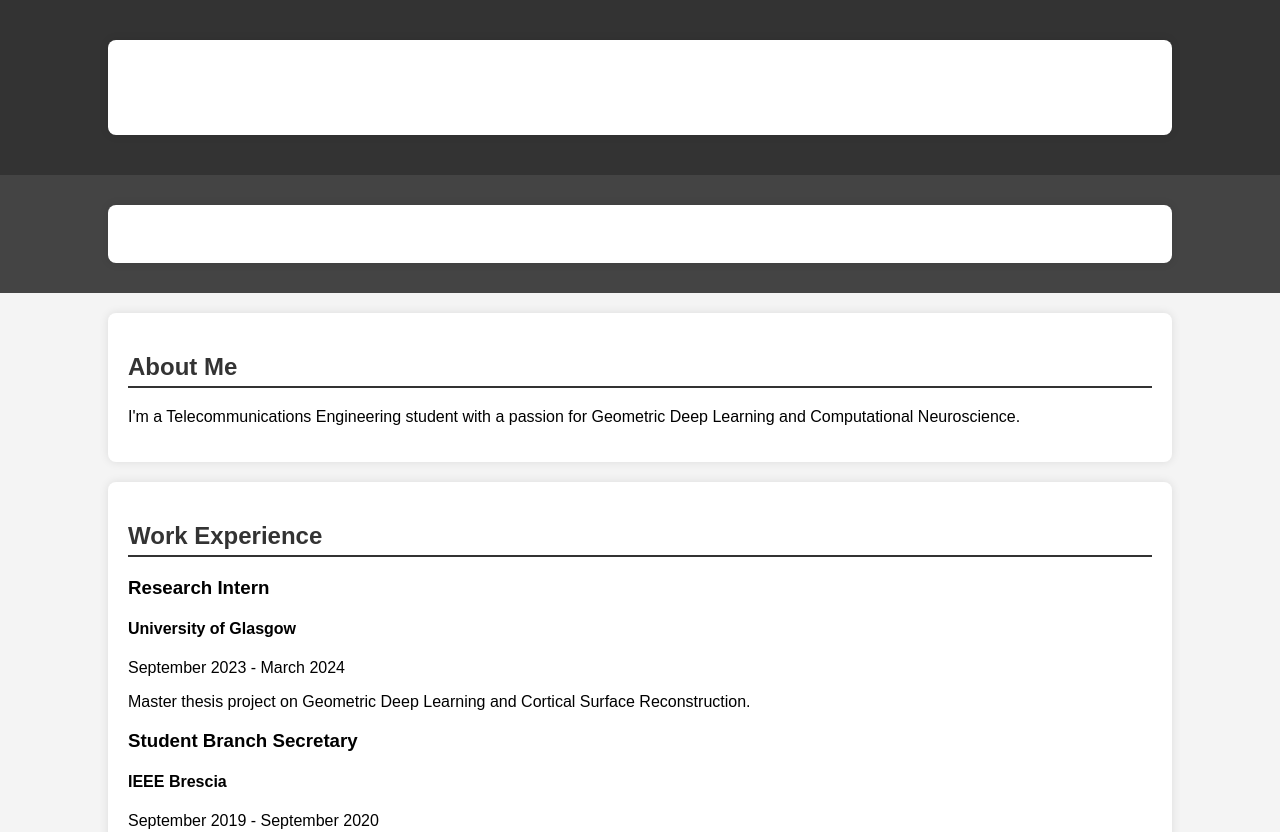
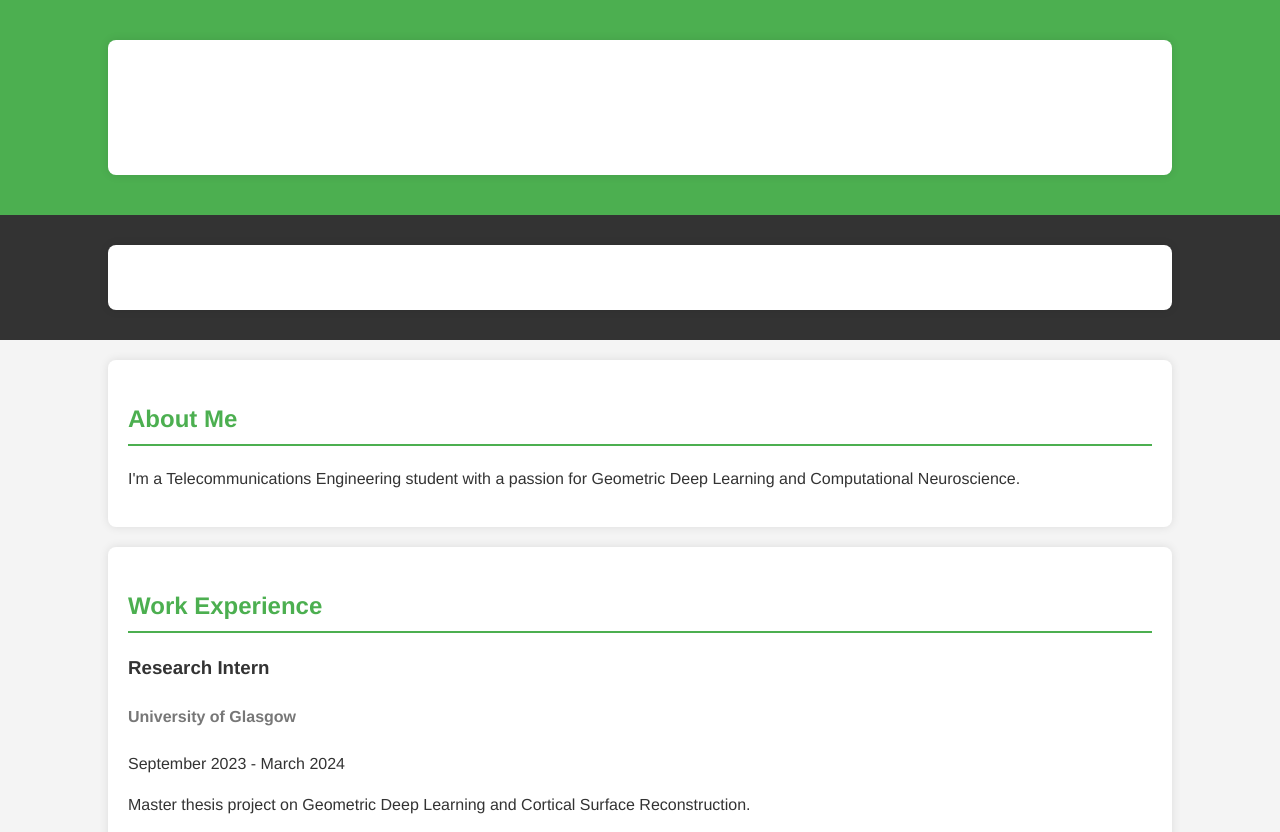
Before and after one commit to SamuPonz/SamuPonz.github.io, a plain HTML site: page index.html in a window 1280 px wide. Shown: the top 832 px of the page. Drawn offline with Linux system fonts and the light colour scheme.

Commit message:
Update styles.css

```diff
--- a/styles.css
+++ b/styles.css
@@ -1,71 +1,97 @@
 body {
-    font-family: Arial, sans-serif;
+    font-family: 'Helvetica Neue', Arial, sans-serif;
+    line-height: 1.6;
     margin: 0;
     padding: 0;
-    box-sizing: border-box;
     background-color: #f4f4f4;
+    color: #333;
 }
 
 header {
-    background-color: #333;
-    color: #fff;
+    background-color: #4CAF50;
+    color: white;
     padding: 20px 0;
     text-align: center;
+    box-shadow: 0 2px 4px rgba(0, 0, 0, 0.1);
 }
 
 header h1 {
     margin: 0;
+    font-size: 2.5em;
 }
 
 header p {
     margin: 0;
+    font-size: 1.2em;
 }
 
 nav {
-    background-color: #444;
-    color: #fff;
+    background-color: #333;
+    color: white;
     padding: 10px 0;
+    position: sticky;
+    top: 0;
+    z-index: 1000;
 }
 
 nav ul {
     list-style: none;
     margin: 0;
     padding: 0;
-    text-align: center;
+    display: flex;
+    justify-content: center;
 }
 
 nav ul li {
-    display: inline;
     margin: 0 15px;
 }
 
 nav ul li a {
-    color: #fff;
+    color: white;
     text-decoration: none;
+    font-weight: bold;
+    transition: color 0.3s ease;
 }
 
 nav ul li a:hover {
-    text-decoration: underline;
+    color: #4CAF50;
 }
 
 .container {
     width: 80%;
     margin: 20px auto;
-    background-color: #fff;
+    background-color: white;
     padding: 20px;
     border-radius: 8px;
     box-shadow: 0 0 10px rgba(0, 0, 0, 0.1);
 }
 
 h2 {
+    color: #4CAF50;
+    border-bottom: 2px solid #4CAF50;
+    padding-bottom: 5px;
+    margin-bottom: 20px;
+}
+
+.experience-item, .education-item, .project-item {
+    margin-bottom: 20px;
+}
+
+h3 {
     color: #333;
-    border-bottom: 2px solid #333;
-    padding-bottom: 5px;
+}
+
+h4 {
+    color: #777;
+}
+
+ul {
+    list-style: disc inside;
 }
 
 footer {
     background-color: #333;
-    color: #fff;
+    color: white;
     text-align: center;
     padding: 10px 0;
 }
@@ -73,3 +99,26 @@ footer {
 footer p {
     margin: 0;
 }
+
+a {
+    color: #4CAF50;
+    text-decoration: none;
+}
+
+a:hover {
+    text-decoration: underline;
+}
+
+@media (max-width: 768px) {
+    .container {
+        width: 90%;
+    }
+
+    nav ul {
+        flex-direction: column;
+    }
+
+    nav ul li {
+        margin: 10px 0;
+    }
+}
```
